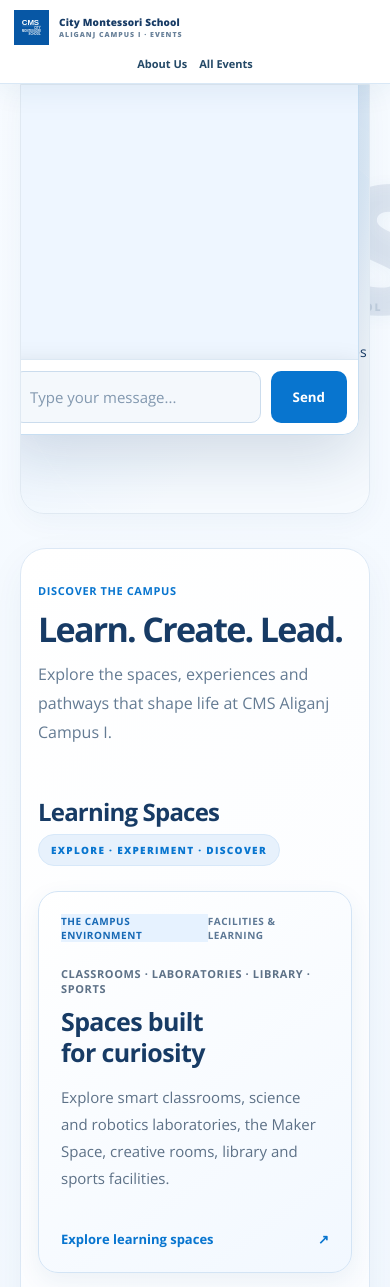
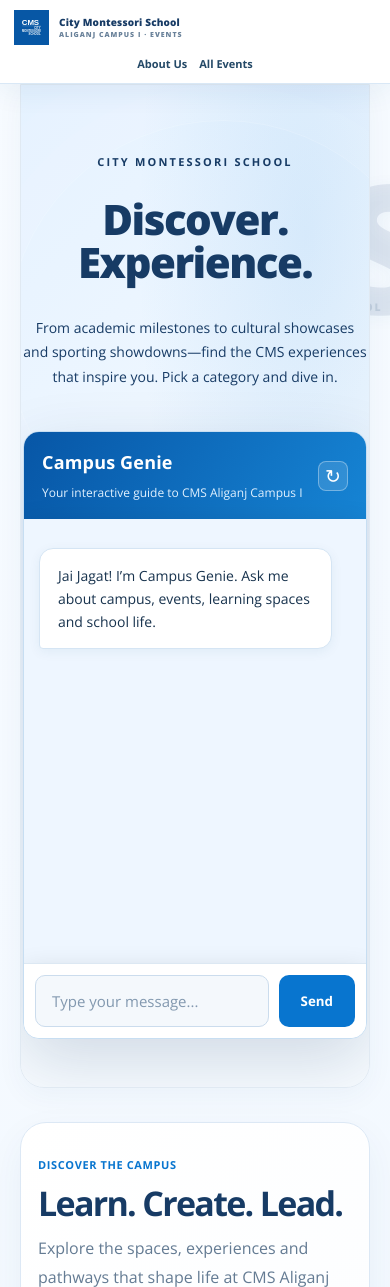
Before and after one commit to Launcher-sketch/Technova, a Flask app: page / in a window 390 px wide. Shown: the top 1287 px of the page. Run offline with Flask 3, Linux system fonts and the light colour scheme; some libraries are stand-ins or nearby versions.

Commit message:
Keep homepage chat below Discover heading

```diff
--- a/static/style.css
+++ b/static/style.css
@@ -2635,3 +2635,31 @@ body.cms-homepage .home-chat-embedded{
     margin-top:26px!important;
   }
 }
+
+
+/* Homepage chat must stay in document flow below the Discover heading.
+   This selector intentionally outranks the global floating-chat positioning rule. */
+body.cms-homepage .chat.open.home-chat-embedded:not(.fullscreen){
+  display:flex!important;
+  position:relative!important;
+  inset:auto!important;
+  right:auto!important;
+  bottom:auto!important;
+  left:auto!important;
+  top:auto!important;
+  width:min(960px,calc(100% - 24px))!important;
+  height:600px!important;
+  max-height:72vh!important;
+  margin:38px auto 0!important;
+  transform:none!important;
+  align-self:center!important;
+  z-index:1!important;
+}
+@media(max-width:700px){
+  body.cms-homepage .chat.open.home-chat-embedded:not(.fullscreen){
+    width:100%!important;
+    height:min(620px,72vh)!important;
+    max-height:none!important;
+    margin-top:28px!important;
+  }
+}
```
